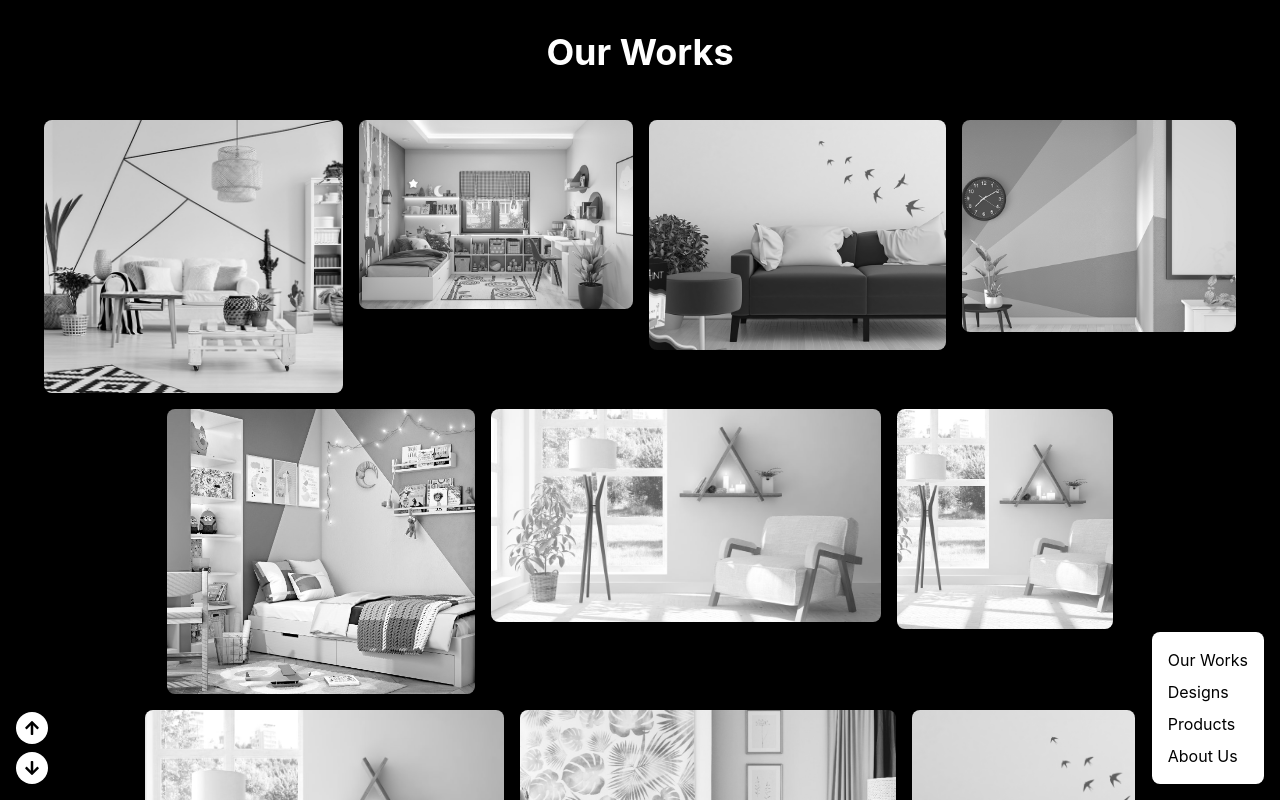
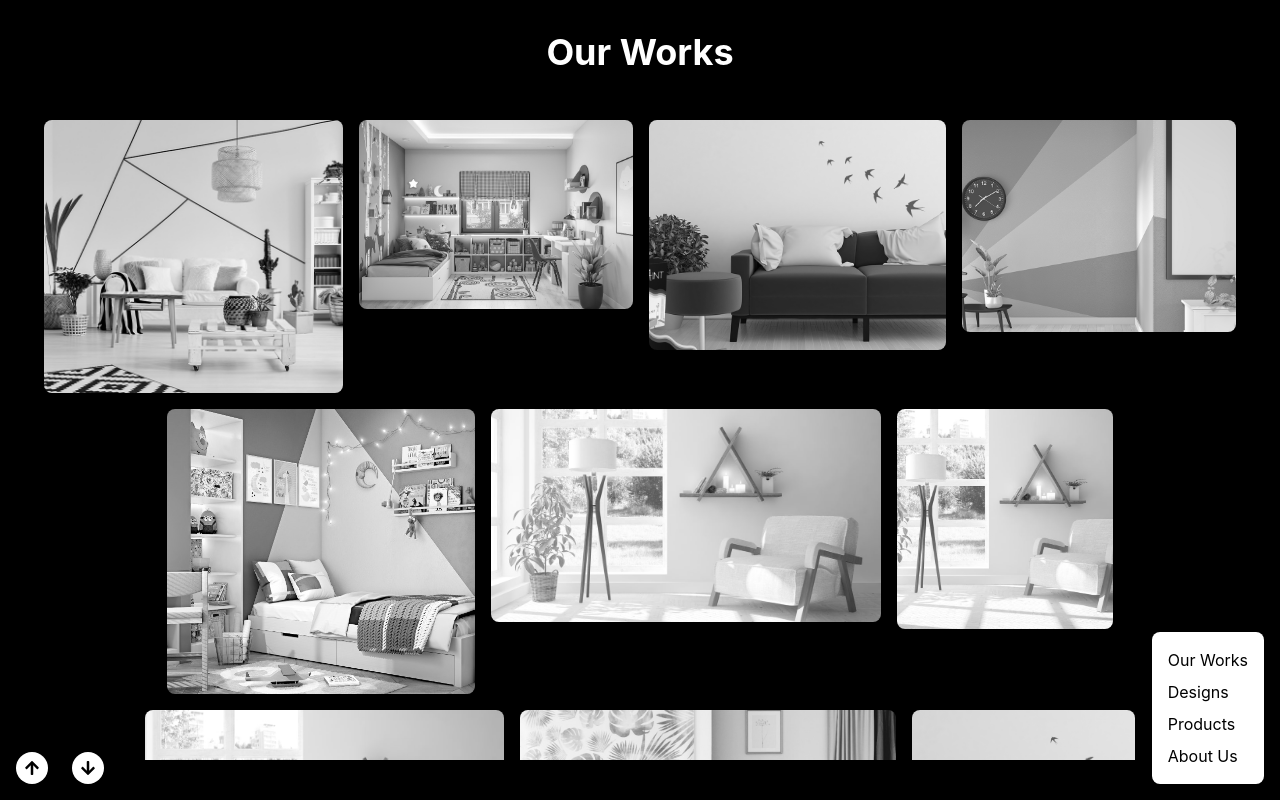
Before and after one commit to LikhitaMagar01/Lovyaune-Aakha, a Next.js app: page /works in a window 1280 px wide. Built offline with nearby package versions, Linux system fonts and the light colour scheme.

Commit message:
fix: screen size

```diff
--- a/src/app/works/page.tsx
+++ b/src/app/works/page.tsx
@@ -86,7 +86,7 @@ const Works = () => {
       <h1 className="text-4xl font-bold text-center my-8 text-white">Our Works</h1>
       <div
         ref={scrollRef}
-        className="h-[calc(100vh-4rem)] overflow-y-auto scrollbar-hide"
+        className="h-[calc(90vh-4rem)] overflow-y-auto scrollbar-hide"
       >
         <div className="flex flex-wrap justify-center gap-4 p-4">
           {works.map((work) => (
@@ -101,7 +101,7 @@ const Works = () => {
           ))}
         </div>
       </div>
-      <div className="fixed bottom-4 left-4 flex flex-col space-y-2">
+      <div className="fixed bottom-4 left-4 flex space-x-2 gap-4">
         <button
           onClick={() => scroll('up')}
           className="bg-white p-2 rounded-full shadow-lg hover:bg-gray-100"
```
Also changed, not shown: 1 other file (tests, documents, lock files or other folders).
